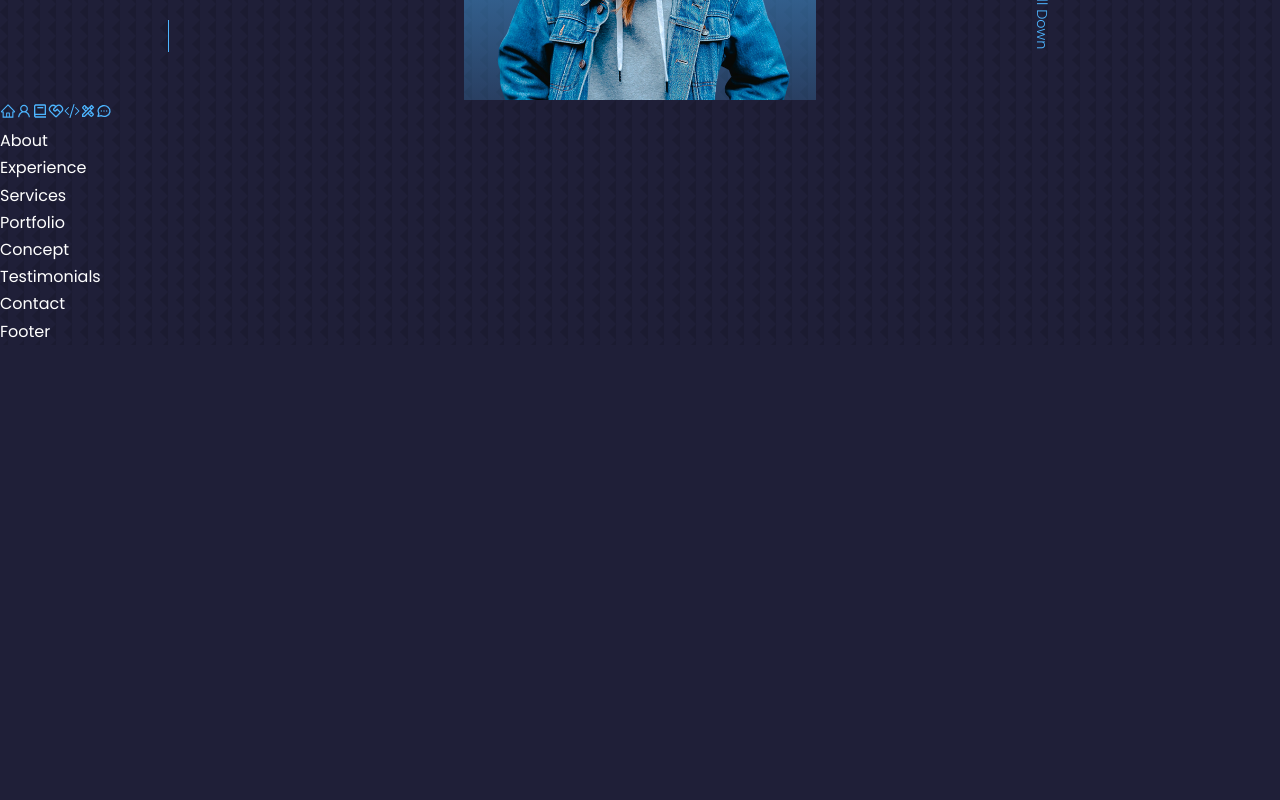
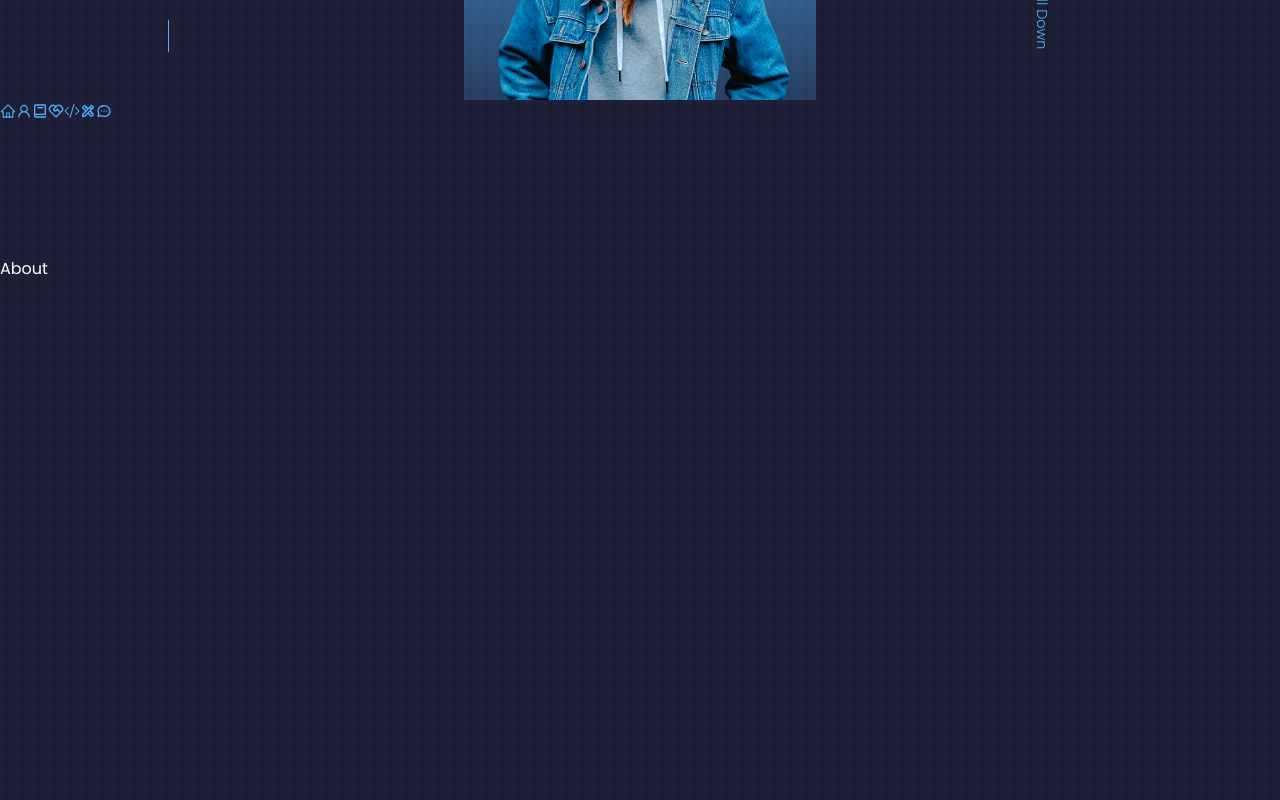
Before and after one commit to eddie1397/React-Portfolio, a React (Create React App) app: page / in a window 1280 px wide. Shown: the part 700-1500 px from the top of the page. Before the commit the page ends 1045 px from the top, so only its background shows below. Built offline with nearby package versions, Linux system fonts and the light colour scheme.

Commit message:
section tags updated

```diff
--- a/src/components/about/About.jsx
+++ b/src/components/about/About.jsx
@@ -3,7 +3,7 @@
 
 const about = () => {
   return (
-    <div>About</div>
+    <section id="about">About</section>
   )
 }
 
--- a/src/components/concept/Concept.jsx
+++ b/src/components/concept/Concept.jsx
@@ -3,7 +3,7 @@
 
 function Concept() {
   return (
-    <div>Concept</div>
+    <section id="concept">Concept</section>
   )
 }
 
--- a/src/components/contact/Contact.jsx
+++ b/src/components/contact/Contact.jsx
@@ -3,7 +3,7 @@
 
 const Contact = () => {
   return (
-    <div>Contact</div>
+    <section id="contact">Contact</section>
   )
 }
 
--- a/src/components/experience/Experience.jsx
+++ b/src/components/experience/Experience.jsx
@@ -3,7 +3,7 @@
 
 function Experience() {
   return (
-    <div>Experience</div>
+    <section id="experience"> Experience </section>
   )
 }
 
--- a/src/components/portfolio/Portfolio.jsx
+++ b/src/components/portfolio/Portfolio.jsx
@@ -4,7 +4,7 @@
 
 function Portfolio() {
   return (
-    <div>Portfolio</div>
+    <section id="portfolio">Portfolio</section>
   )
 }
 
--- a/src/components/services/Services.jsx
+++ b/src/components/services/Services.jsx
@@ -4,7 +4,7 @@
 
 function Services() {
   return (
-    <div>Services</div>
+    <section id="services">Services</section>
   )
 }
 
--- a/src/components/testimonials/Testimonials.jsx
+++ b/src/components/testimonials/Testimonials.jsx
@@ -3,7 +3,7 @@
 
 function Testimonials() {
   return (
-    <div>Testimonials</div>
+    <section id="testimonials">Testimonials</section>
   )
 }
 
--- a/src/index.css
+++ b/src/index.css
@@ -91,6 +91,7 @@
 
 section {
     margin-top: 8rem;
+    height: 100vh;
 
 }
 
```
